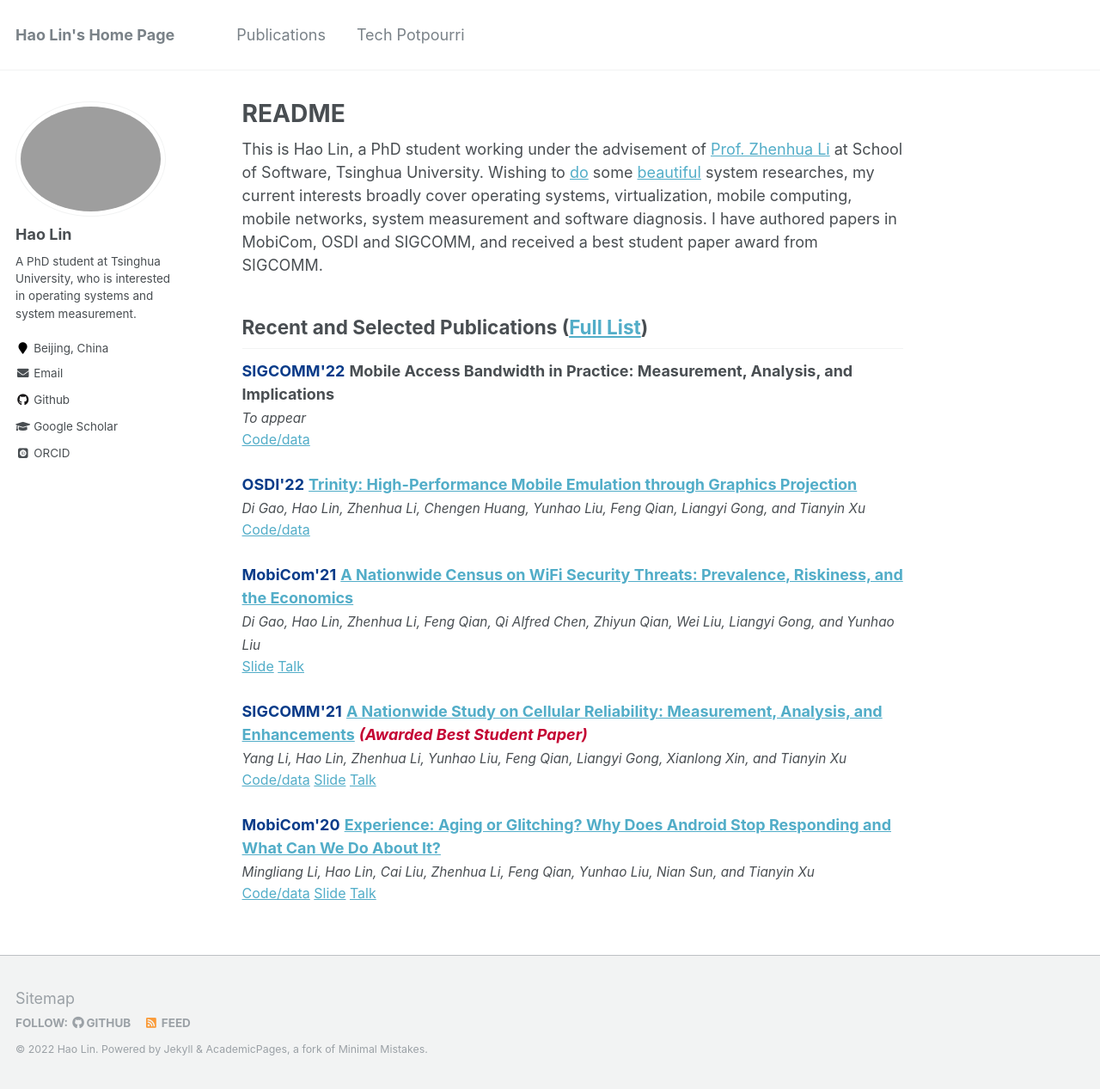
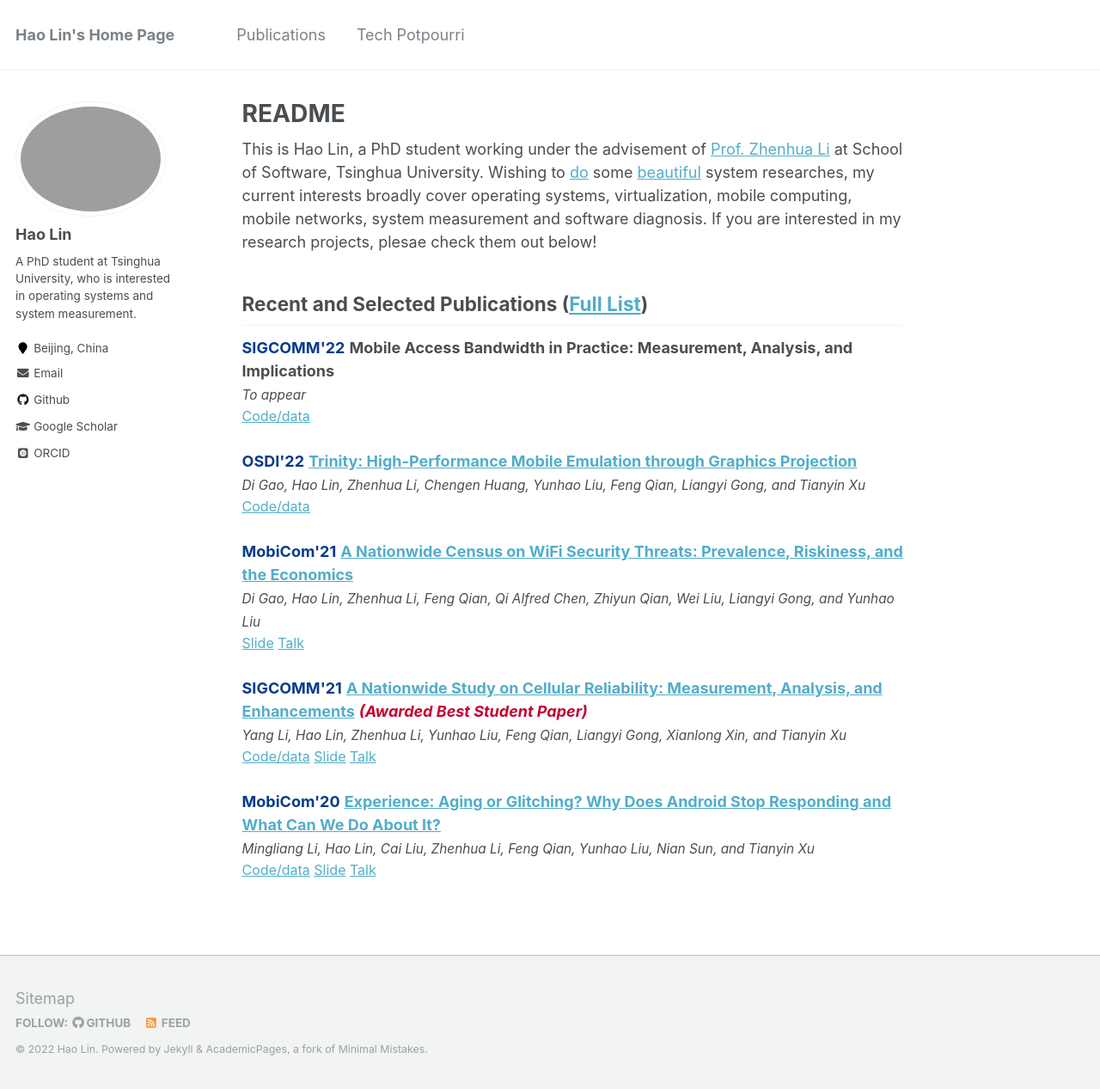
Before and after one commit to andylin-hao/andylin-hao.github.io, a Jekyll site: the page built from _pages/about.html, in a window 1280 px wide and 1267 px high. Shown: the whole window at 86% size. Built offline with Jekyll 4.4.1, drawn with Linux system fonts in a browser that asks for light colours; some web fonts are replaced.

Commit message:
Update about.html

```diff
--- a/_pages/about.html
+++ b/_pages/about.html
@@ -8,7 +8,7 @@ redirect_from:
   - /about.html
 ---
 
-This is Hao Lin, a PhD student working under the advisement of <a href="http://www.greenorbs.org/people/lzh/">Prof. Zhenhua Li</a> at School of Software, Tsinghua University. Wishing to <a href="https://mygeekwisdom.com/2011/09/11/try-not-do-or-do-not-there-is-no-try/">do</a> some <a href="https://perceiving-systems.blog/en/news/novelty-in-science">beautiful</a> system researches, my current interests broadly cover operating systems, virtualization, mobile computing, mobile networks, system measurement and software diagnosis. I have authored papers in MobiCom, OSDI and SIGCOMM, and received a best student paper award from SIGCOMM.
+This is Hao Lin, a PhD student working under the advisement of <a href="http://www.greenorbs.org/people/lzh/">Prof. Zhenhua Li</a> at School of Software, Tsinghua University. Wishing to <a href="https://mygeekwisdom.com/2011/09/11/try-not-do-or-do-not-there-is-no-try/">do</a> some <a href="https://perceiving-systems.blog/en/news/novelty-in-science">beautiful</a> system researches, my current interests broadly cover operating systems, virtualization, mobile computing, mobile networks, system measurement and software diagnosis. If you are interested in my research projects, plesae check them out below!
 
 <h2>Recent and Selected Publications (<a href="{{site.url}}/publications/">Full List</a>)</h2>
 
```
